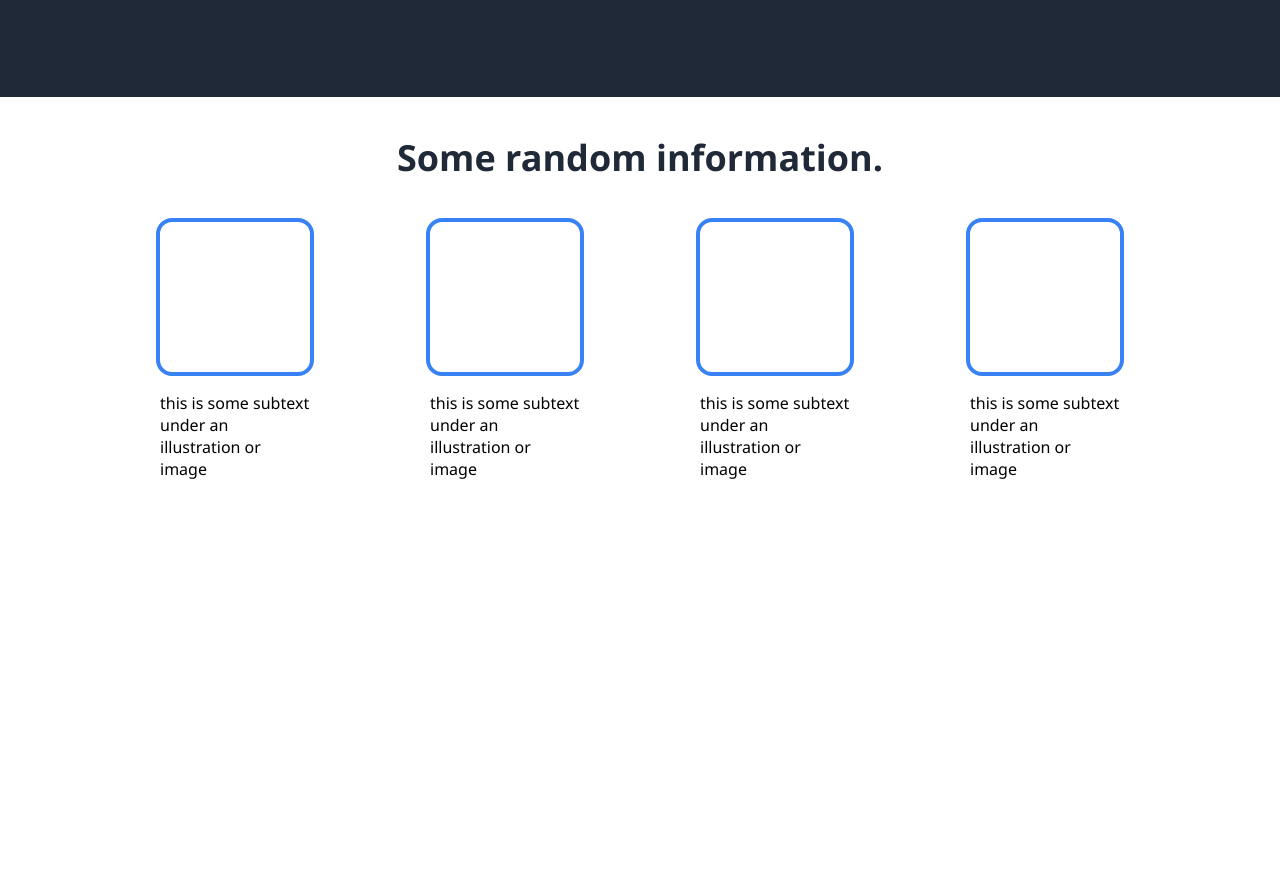
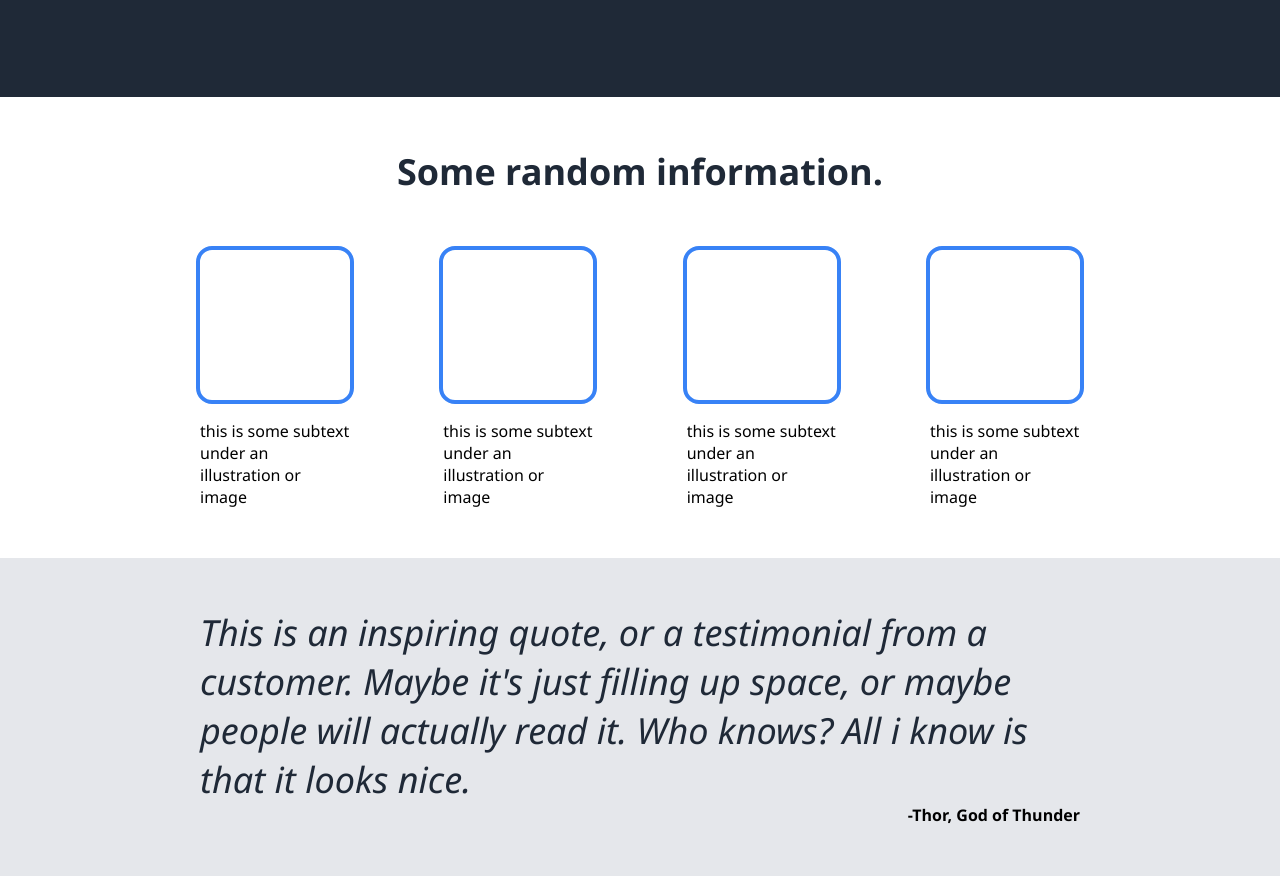
Before and after one commit to Crislexx/odin-landing-page, a plain HTML site: page index.html in a window 1280 px wide. Shown: the part 340-1216 px from the top of the page. Before the commit the page ends 820 px from the top, so only its background shows below. Drawn offline with Linux system fonts and the light colour scheme.

Commit message:
Add quote section & minor css adjustments

```diff
--- a/index.html
+++ b/index.html
@@ -51,5 +51,14 @@
             </div>
         </div>
     </div>
+
+    <div class="quote">
+        <p id="one">
+          This is an inspiring quote, or a testimonial from a customer.
+          Maybe it's just filling up space, or maybe people will actually read it.
+          Who knows? All i know is that it looks nice.
+        </p>
+    <div class="signature"><p>-Thor, God of Thunder</p></div>
+    </div>
 </body>
 </html>
--- a/style.css
+++ b/style.css
@@ -16,9 +16,13 @@ ul {
     padding: 0;
 }
 
-h1, h4{
+h1, h3, h4{
     margin:0;
     padding: 0;
+}
+
+p {
+    margin: 0;
 }
 
 .header {
@@ -83,27 +87,29 @@ h1, h4{
     font-weight: normal;
 }
 
-.content{
+.content {
     display: flex;
     flex-direction: column;
     align-items: center;
-    padding: 0 100px;
+    padding: 50px 100px;
     align-items: stretch;
 }
 
-.information{
+.information {
     font-size: 36px;
     font-weight: 900;
     color: #1F2937;
     align-self: center;
+    padding-bottom: 50px;
 }
 
-.all-square-and-text{
+.all-square-and-text {
     display: flex;
-    justify-content: space-around;
+    justify-content: space-between;
+    padding: 0 100px;
 }
 
-.square-and-text{
+.square-and-text {
     display: flex;
     flex-direction: column;
     align-items: center;
@@ -112,7 +118,7 @@ h1, h4{
 
 }
 
-.square{
+.square {
     min-width: 150px;
     max-width: 150px;
     height: 150px;
@@ -120,6 +126,23 @@ h1, h4{
     border-radius: 16px;
 }
 
-.square-subtext{
+.square-subtext {
     text-align: start;
 }
+
+.quote {
+    background-color: #E5E7EB;
+    padding: 50px 200px;
+}
+
+#one {
+    font-size: 36px;
+    font-weight: lighter;
+    font-style: italic;
+    color: #1F2937;
+}
+
+.signature {
+    font-weight: bold;
+    text-align: end;
+}
```
